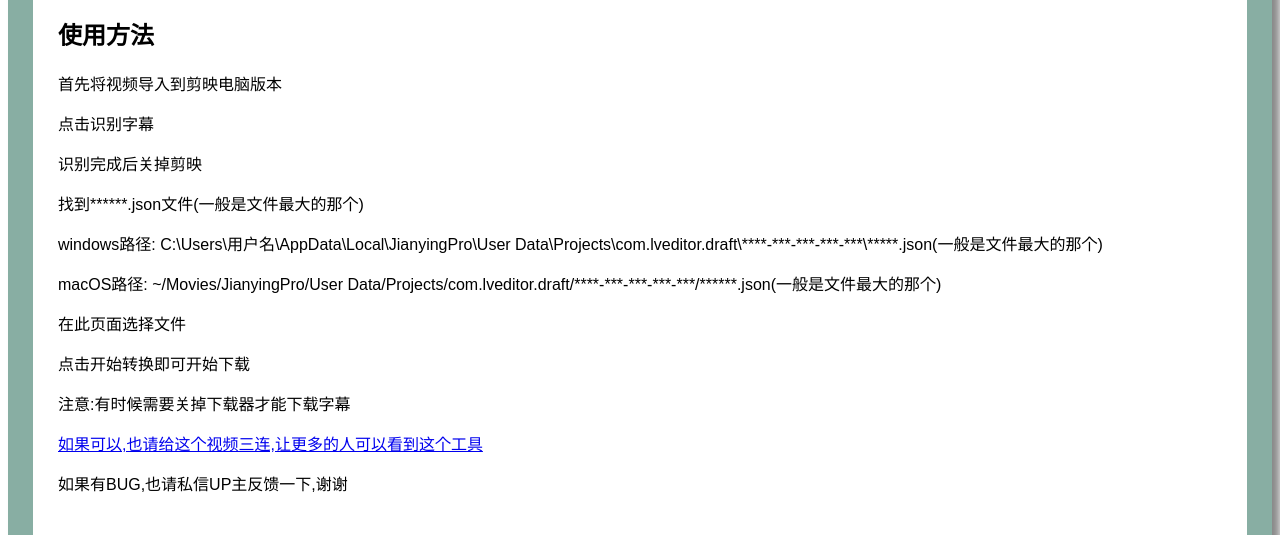
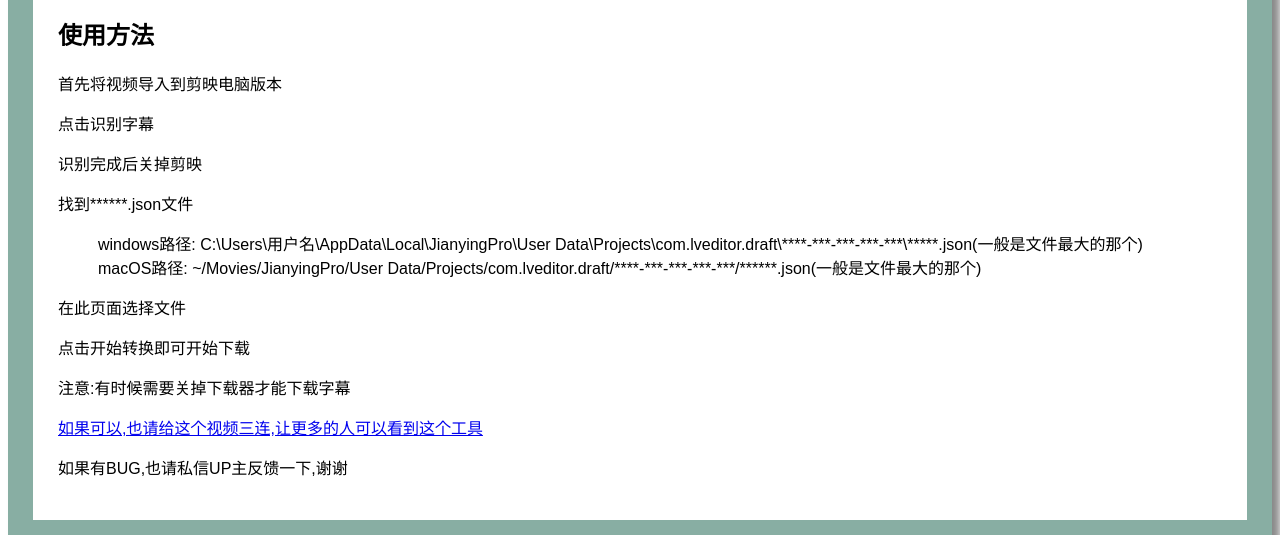
Before and after one commit to jiang123574/json2srt, a Django app: page / in a window 1280 px wide. Shown: the part 253-788 px from the top of the page. Run offline with Django 3.2, Linux system fonts and the light colour scheme; some web fonts are replaced.

Commit message:
前端美化

```diff
--- a/templates/index.html
+++ b/templates/index.html
@@ -43,9 +43,12 @@
 <p>首先将视频导入到剪映电脑版本</p>
 <p>点击识别字幕</p>
 <p>识别完成后关掉剪映</p>
-<p>找到******.json文件(一般是文件最大的那个)</p>
-<p>windows路径: C:\Users\用户名\AppData\Local\JianyingPro\User Data\Projects\com.lveditor.draft\****-***-***-***-***\*****.json(一般是文件最大的那个)</p>
-<p>macOS路径: ~/Movies/JianyingPro/User Data/Projects/com.lveditor.draft/****-***-***-***-***/******.json(一般是文件最大的那个)</p>
+<p>找到******.json文件</p>
+<blockquote>
+    windows路径: C:\Users\用户名\AppData\Local\JianyingPro\User Data\Projects\com.lveditor.draft\****-***-***-***-***\*****.json(一般是文件最大的那个)
+    <br>
+    macOS路径: ~/Movies/JianyingPro/User Data/Projects/com.lveditor.draft/****-***-***-***-***/******.json(一般是文件最大的那个)
+</blockquote>
 <p>在此页面选择文件</p>
 <p>点击开始转换即可开始下载</p>
 <p>注意:有时候需要关掉下载器才能下载字幕</p>
```
